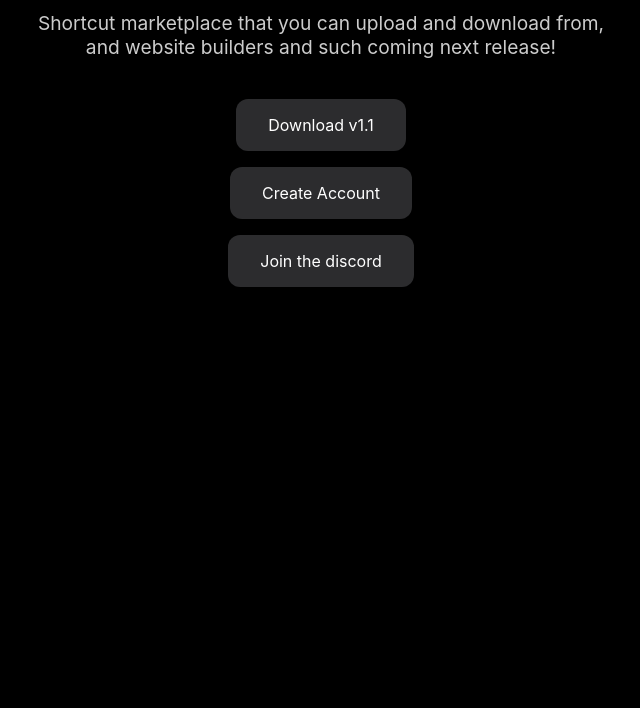
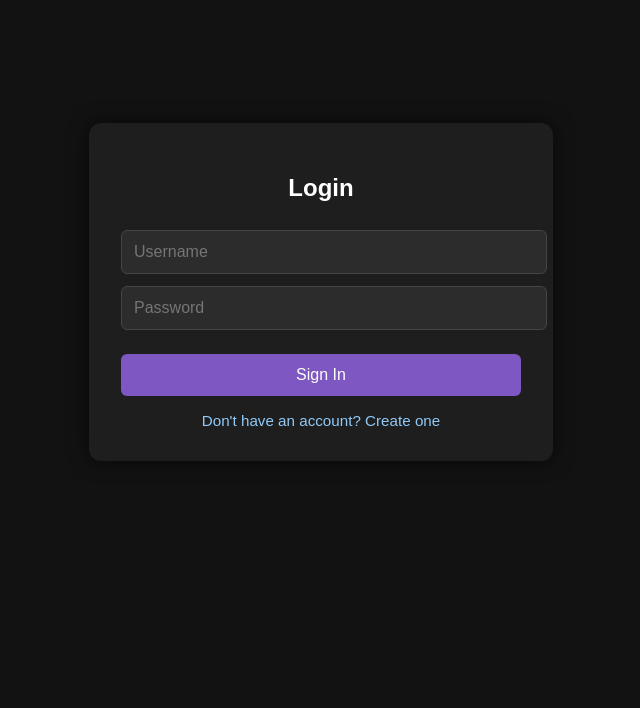
Before and after one commit to colecemore/colecemore.github.io, a plain HTML site: page index.html in a window 1280 px wide. Shown: the part 124-832 px from the top of the page, without its empty margins (319-959 px from the left). Before the commit the page ends 800 px from the top, so only its background shows below. Drawn offline with Linux system fonts and the light colour scheme.

Commit message:
Update index.html

```diff
--- a/index.html
+++ b/index.html
@@ -3,62 +3,198 @@
 <head>
   <meta charset="UTF-8" />
   <meta name="viewport" content="width=device-width, initial-scale=1.0"/>
-  <title>Welcome to Dra1n!</title>
+  <title>Create Account / Sign In</title>
   <style>
     body {
       margin: 0;
-      font-family: -apple-system, BlinkMacSystemFont, "Segoe UI", Roboto, sans-serif;
-      background-color: #000;
-      color: #fff;
+      font-family: Arial, sans-serif;
+      background-color: #121212;
+      color: #ffffff;
       display: flex;
-      flex-direction: column;
+      justify-content: center;
       align-items: center;
-      padding: 2rem;
-      text-align: center;
+      height: 100vh;
+      padding: 1rem;
     }
 
-    h1 {
-      font-size: 2.5rem;
-      margin-bottom: 0.5rem;
-      color: #ffffff;
+    .box {
+      background-color: #1e1e1e;
+      padding: 2rem;
+      border-radius: 12px;
+      box-shadow: 0 0 20px rgba(0,0,0,0.6);
+      width: 100%;
+      max-width: 400px;
     }
 
-    p {
-      font-size: 1.2rem;
-      margin-bottom: 2rem;
-      max-width: 600px;
-      color: #ccc;
+    h2 {
+      text-align: center;
+      margin-bottom: 1rem;
+      color: #fff;
     }
 
-    .btn {
-      display: inline-block;
-      background-color: #2c2c2e;
+    input {
+      width: 100%;
+      padding: 0.75rem;
+      margin-top: 0.75rem;
+      border: 1px solid #444;
+      background-color: #2c2c2c;
       color: #fff;
-      padding: 1rem 2rem;
-      border-radius: 12px;
-      text-decoration: none;
+      border-radius: 6px;
       font-size: 1rem;
-      margin: 0.5rem;
-      transition: background-color 0.2s;
     }
 
-    .btn:hover {
-      background-color: #3a3a3c;
+    button {
+      width: 100%;
+      padding: 0.75rem;
+      margin-top: 1.5rem;
+      background-color: #7e57c2;
+      color: white;
+      border: none;
+      border-radius: 6px;
+      font-size: 1rem;
+      cursor: pointer;
+      transition: background 0.3s ease;
+    }
+
+    button:hover {
+      background-color: #9575cd;
+    }
+
+    .toggle {
+      margin-top: 1rem;
+      color: #90caf9;
+      text-align: center;
+      cursor: pointer;
+      font-size: 0.95rem;
+    }
+
+    #message {
+      margin-top: 1rem;
+      text-align: center;
+      font-size: 0.9rem;
+    }
+
+    @media (max-width: 480px) {
+      .box {
+        padding: 1.5rem;
+      }
+
+      input, button {
+        font-size: 1rem;
+      }
     }
   </style>
 </head>
 <body>
+  <div class="box">
+    <h2 id="form-title">Login</h2>
+    <input type="text" id="username" placeholder="Username" />
+    <input type="email" id="email" placeholder="Email" style="display:none;" />
+    <input type="password" id="password" placeholder="Password" />
+    <button onclick="handleSubmit()">Sign In</button>
+    <p id="message" style="color:red;"></p>
+    <div class="toggle" onclick="toggleForm()">Don't have an account? Create one</div>
+  </div>
 
-  <h1>Dra1n</h1>
-  <p>
+  <script>
+    let isCreatingAccount = false;
+    const token = "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";
+    const repo = "colecemore/superdsigmaboy";
+    const apiBase = `https://api.github.com/repos/${repo}/contents/`;
 
-Shortcut marketplace that you can upload and download from, and website builders and such coming next release!
-</p>
+    // Auto-login
+    window.onload = async () => {
+      const savedUsername = localStorage.getItem("rememberedUsername");
+      if (savedUsername) {
+        const userFile = `accounts/${savedUsername}.json`;
+        const res = await fetch(apiBase + userFile, {
+          headers: { Authorization: `token ${token}` }
+        });
 
-  <!-- Replace the href with your actual iCloud shortcut link -->
-  <a href="https://routinehub.co/shortcut/22063/" class="btn">Download v1.1</a>
-  <a href="https://docs.google.com/forms/d/1BKdrwwYwhVeW3TF5TlUuP8G0l6_dbN-CANi7DvSnRi4/edit" class="btn">Create Account</a>
-  <a href="https://discord.gg/5nY79V8Um4" class="btn">Join the discord</a>
+        if (res.ok) {
+          // If user exists, redirect
+          window.location.href = "dashboard.html";
+        }
+      }
+    };
 
+    function toggleForm() {
+      isCreatingAccount = !isCreatingAccount;
+      document.getElementById("form-title").innerText = isCreatingAccount ? "Create Account" : "Login";
+      document.querySelector("button").innerText = isCreatingAccount ? "Create Account" : "Sign In";
+      document.querySelector(".toggle").innerText = isCreatingAccount ? "Already have an account? Sign in" : "Don't have an account? Create one";
+      document.getElementById("email").style.display = isCreatingAccount ? "block" : "none";
+      document.getElementById("message").innerText = "";
+      document.getElementById("message").style.color = "red";
+    }
+
+    async function handleSubmit() {
+      const username = document.getElementById("username").value.trim();
+      const email = document.getElementById("email").value.trim();
+      const password = document.getElementById("password").value.trim();
+      const userFile = `accounts/${username}.json`;
+
+      if (isCreatingAccount) {
+        const userData = {
+          username,
+          email,
+          password
+        };
+
+        const check = await fetch(apiBase + userFile, {
+          headers: { Authorization: `token ${token}` }
+        });
+
+        if (check.status === 200) {
+          document.getElementById("message").innerText = "Username already exists.";
+          return;
+        }
+
+        const res = await fetch(apiBase + userFile, {
+          method: "PUT",
+          headers: {
+            Authorization: `token ${token}`,
+            "Content-Type": "application/json"
+          },
+          body: JSON.stringify({
+            message: `Create account for ${username}`,
+            content: btoa(JSON.stringify(userData, null, 2))
+          })
+        });
+
+        if (res.ok) {
+          document.getElementById("message").style.color = "lightgreen";
+          document.getElementById("message").innerText = "Account created!";
+          toggleForm();
+        } else {
+          document.getElementById("message").innerText = "Failed to create account.";
+        }
+
+      } else {
+        const res = await fetch(apiBase + userFile, {
+          headers: { Authorization: `token ${token}` }
+        });
+
+        if (!res.ok) {
+          document.getElementById("message").innerText = "User not found.";
+          return;
+        }
+
+        const data = await res.json();
+        const content = JSON.parse(atob(data.content));
+
+        if (content.password === password) {
+          localStorage.setItem("rememberedUsername", username);
+          document.getElementById("message").style.color = "lightgreen";
+          document.getElementById("message").innerText = "Login successful! Redirecting...";
+          setTimeout(() => {
+            window.location.href = "dashboard.html"; // 🔁 change to your target page
+          }, 1000);
+        } else {
+          document.getElementById("message").innerText = "Incorrect password.";
+        }
+      }
+    }
+  </script>
 </body>
 </html>
```
